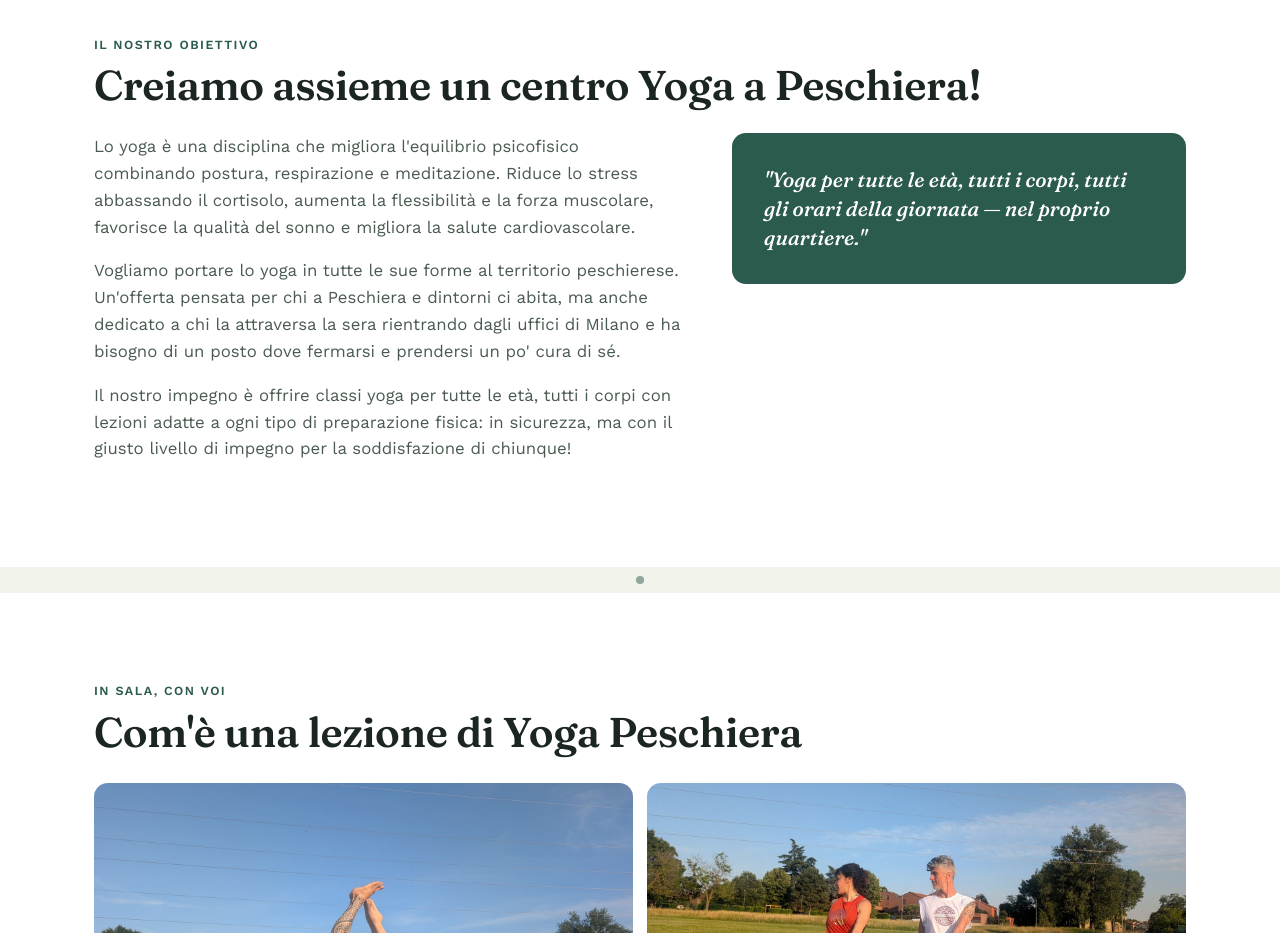
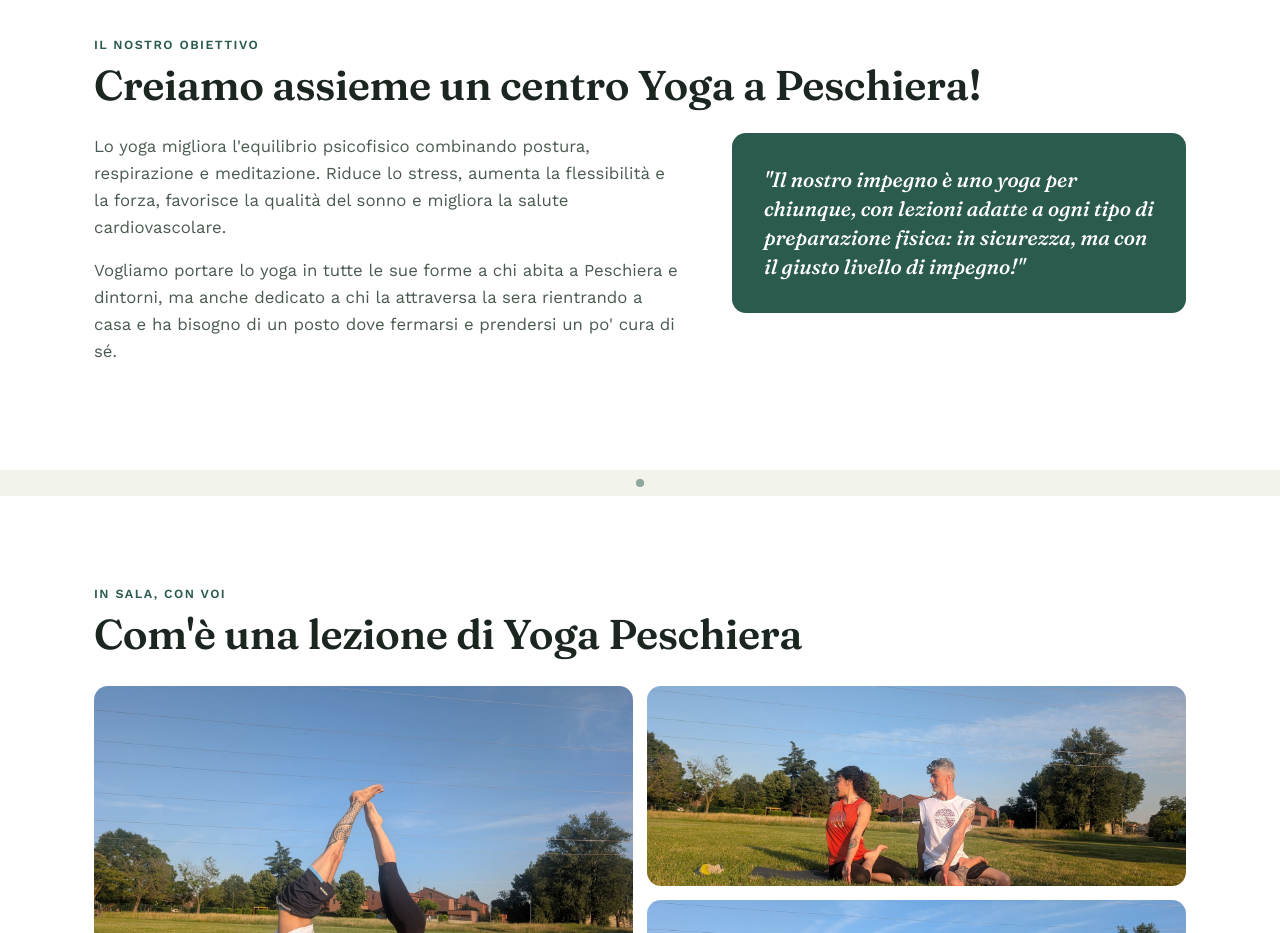
Before and after one commit to brizziolato/yogapeschiera.it, a plain HTML site: page index.html in a window 1280 px wide. Shown: the part 860-1793 px from the top of the page. Drawn offline with nearby package versions, Linux system fonts and the light colour scheme.

Commit message:
Update index.html

```diff
--- a/index.html
+++ b/index.html
@@ -88,19 +88,15 @@
         <div class="mission-grid">
           <div class="mission-text">
             <p>
-              Lo yoga è una disciplina che migliora l'equilibrio psicofisico combinando postura, respirazione e meditazione. Riduce lo stress abbassando il cortisolo, aumenta la flessibilità e la forza muscolare, favorisce la qualità del sonno e migliora la salute cardiovascolare.
+              Lo yoga migliora l'equilibrio psicofisico combinando postura, respirazione e meditazione. Riduce lo stress, aumenta la flessibilità e la forza, favorisce la qualità del sonno e migliora la salute cardiovascolare.
             </p>
             <p>
-             Vogliamo portare lo yoga in tutte le sue forme al territorio peschierese. Un'offerta pensata per chi a Peschiera e dintorni ci abita, ma anche dedicato a chi la attraversa la sera rientrando dagli uffici di Milano e ha bisogno di un posto dove fermarsi e prendersi un po' cura di sé.
-            </p>
-            <p>
-             Il nostro impegno è offrire classi yoga per tutte le età, tutti i corpi con lezioni adatte a ogni tipo di preparazione fisica: in sicurezza, ma con il giusto livello di impegno per la soddisfazione di chiunque!
+             Vogliamo portare lo yoga in tutte le sue forme a chi abita a Peschiera e dintorni, ma anche dedicato a chi la attraversa la sera rientrando a casa e ha bisogno di un posto dove fermarsi e prendersi un po' cura di sé.
             </p>
           </div>
           <div class="mission-highlight">
             <p class="mission-quote">
-              "Yoga per tutte le età, tutti i corpi, tutti gli orari della
-              giornata — nel proprio quartiere."
+              "Il nostro impegno è uno yoga per chiunque, con lezioni adatte a ogni tipo di preparazione fisica: in sicurezza, ma con il giusto livello di impegno!"
             </p>
           </div>
         </div>
```
